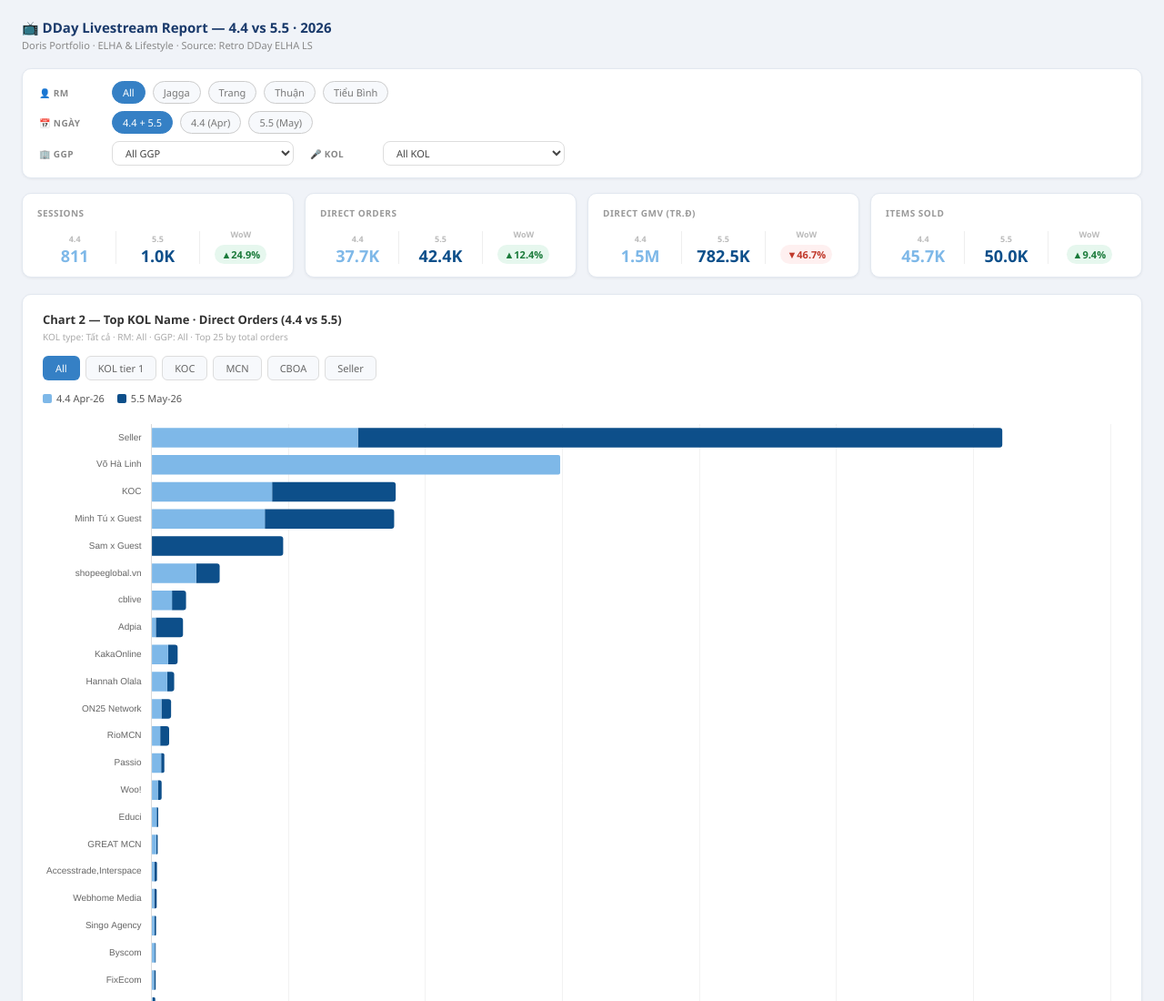
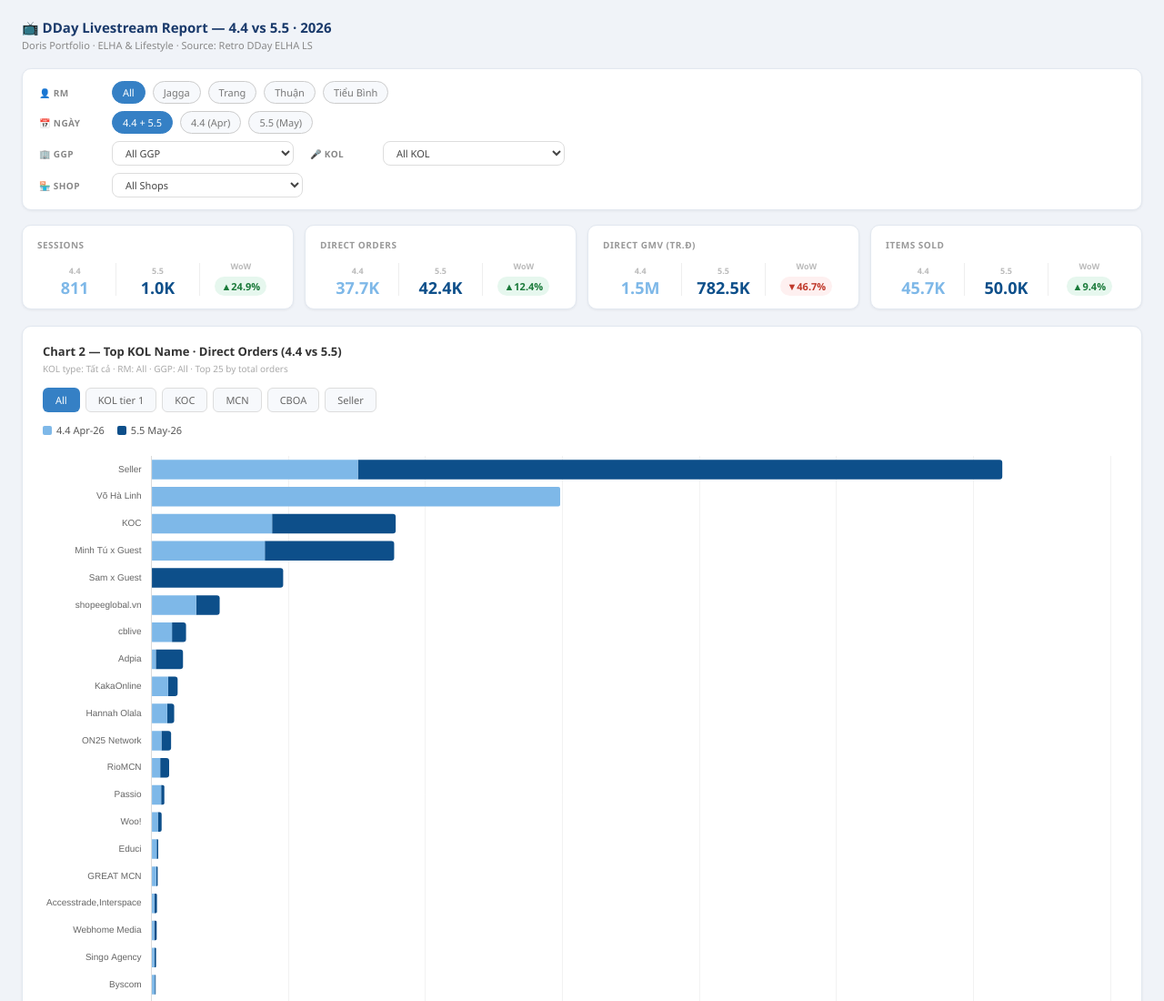
Before and after one commit to duongthuytrang03092001/doris-DDay_LS_Report, a plain HTML site: page index.html in a window 1280 px wide. Shown: the top 1100 px of the page at 91% size. Drawn offline with nearby package versions, Linux system fonts and the light colour scheme.

Commit message:
Update index.html

```diff
--- a/index.html
+++ b/index.html
@@ -97,6 +97,10 @@ h1{font-size:15px;font-weight:700;color:#1a3a6b;margin-bottom:2px}
     <span class="flbl" style="margin-left:10px">🎤 KOL</span>
     <select class="sel" id="kolSel" onchange="redraw()"><option value="All">All KOL</option></select>
   </div>
+  <div class="frow">
+    <span class="flbl">🏪 Shop</span>
+    <select class="sel" id="shopSel" onchange="redraw()" style="max-width:300px"><option value="All">All Shops</option></select>
+  </div>
 </div>
 
 <!-- KPI CARDS -->
@@ -168,12 +172,24 @@ const ALL_KOLS = ["Accesstrade,Interspace", "Adpia", "BeyondK", "Box Studio", "B
 const GCATS = ["ELHA", "FMCG", "Fashion", "Lifestyle"];
 
 // Populate selects
-const ggpEl=document.getElementById('ggpSel'), kolEl=document.getElementById('kolSel');
+const ggpEl=document.getElementById('ggpSel'), kolEl=document.getElementById('kolSel'), shopEl=document.getElementById('shopSel');
 ALL_GGPS.forEach(g=>{const o=document.createElement('option');o.value=g;o.textContent=g;ggpEl.appendChild(o);});
 ALL_KOLS.forEach(k=>{const o=document.createElement('option');o.value=k;o.textContent=k;kolEl.appendChild(o);});
 
 // STATE
-let fRM='All', fDay='All', fGGP='All', fKOL='All', fKT='All', fC4Day='All';
+let fRM='All', fDay='All', fGGP='All', fKOL='All', fKT='All', fC4Day='All', fShop='All';
+
+// POPULATE SHOP DROPDOWN (depends on current GGP)
+function populateShopSel() {
+  const cur = shopEl.value;
+  const shops = [...new Set(
+    RAW.filter(r => fGGP==='All' || r[4]===fGGP).map(r=>r[5])
+  )].sort((a,b)=>a.localeCompare(b,'vi'));
+  shopEl.innerHTML = '<option value="All">All Shops</option>';
+  shops.forEach(s=>{const o=document.createElement('option');o.value=s;o.textContent=s;shopEl.appendChild(o);});
+  shopEl.value = shops.includes(cur) ? cur : 'All';
+}
+populateShopSel();
 let ch2=null, ch3=null, ch4=null;
 
 // CLUSTER COLORS
@@ -198,14 +214,16 @@ function filtered(dayF) {
     (fRM==='All'||r[3]===fRM) &&
     (fGGP==='All'||r[4]===fGGP) &&
     (fKOL==='All'||r[1]===fKOL) &&
-    (fKT==='All'||r[2]===fKT)
+    (fKT==='All'||r[2]===fKT) &&
+    (fShop==='All'||r[5]===fShop)
   );
 }
 function filteredC4(dayF) {
   return RAW.filter(r =>
     (dayF==='All'||r[0]===dayF) &&
     (fRM==='All'||r[3]===fRM) &&
-    (fGGP==='All'||r[4]===fGGP)
+    (fGGP==='All'||r[4]===fGGP) &&
+    (fShop==='All'||r[5]===fShop)
   );
 }
 
@@ -440,7 +458,10 @@ function drawC4() {
 
 // MAIN REDRAW
 function redraw() {
+  const prevGGP = fGGP;
   fGGP = ggpEl.value; fKOL = kolEl.value;
+  if(fGGP !== prevGGP) { fShop='All'; populateShopSel(); }
+  fShop = shopEl.value;
   buildKPI();
   drawC2();
   drawC3();
```
